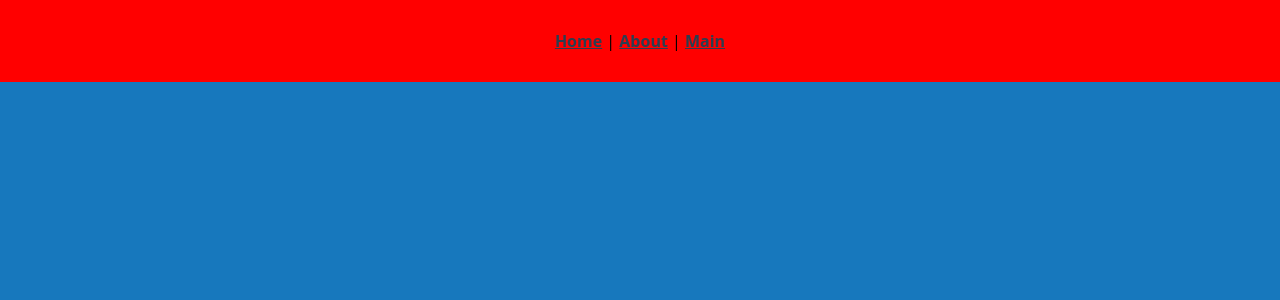
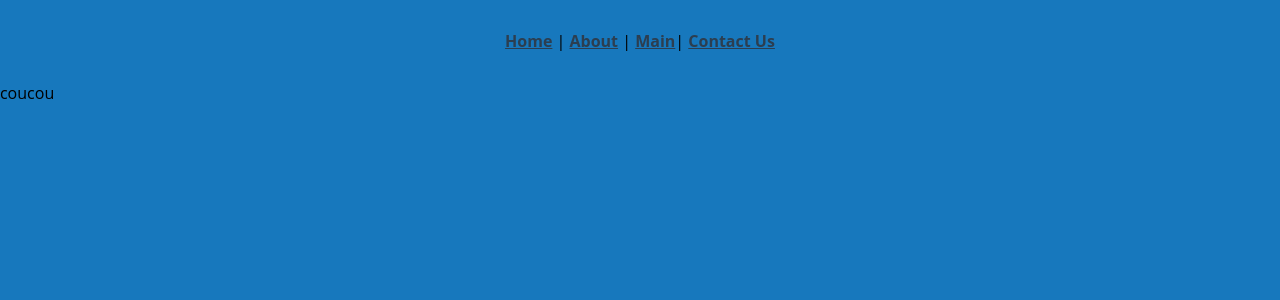
Before and after one commit to remimata/Homework3, a Vue app: page /contact in a window 1280 px wide. Shown: the top 300 px of the page. Built offline with nearby package versions, Linux system fonts and the light colour scheme; no server answers.

Commit message:
contact us

```diff
--- a/src/components/Header.vue
+++ b/src/components/Header.vue
@@ -3,7 +3,8 @@
     <div id="nav">
       <router-link to="/">Home</router-link> |
       <router-link to="/about">About</router-link> |
-      <router-link to="/Main">Main</router-link>
+      <router-link to="/Main">Main</router-link>|
+      <router-link to="/Contact">Contact Us</router-link>
     </div>
 
   </div>
@@ -22,7 +23,6 @@ export default {
     display:flex;
     justify-content:center;
     width:100%;
-    background-color: red;
 }
 #app {
   font-family: Avenir, Helvetica, Arial, sans-serif;
--- a/src/router/index.js
+++ b/src/router/index.js
@@ -2,6 +2,7 @@ import Vue from "vue";
 import VueRouter from "vue-router";
 import Home from "../views/Home.vue";
 import Main from "../views/Main.vue";
+import ContactUs from "../views/ContactUs.vue";
 
 Vue.use(VueRouter);
 
@@ -25,6 +26,11 @@ const routes = [
     name: "Main",
     component: Main,
   },
+  {
+    path: "/contact",
+    name: "Contact",
+    component: ContactUs,
+  },
 ];
 
 const router = new VueRouter({
--- /dev/null
+++ b/src/views/ContactUs.vue
@@ -0,0 +1,15 @@
+<template>
+  <div>
+      coucou
+  </div>
+</template>
+
+<script>
+export default {
+
+}
+</script>
+
+<style>
+
+</style>
```
